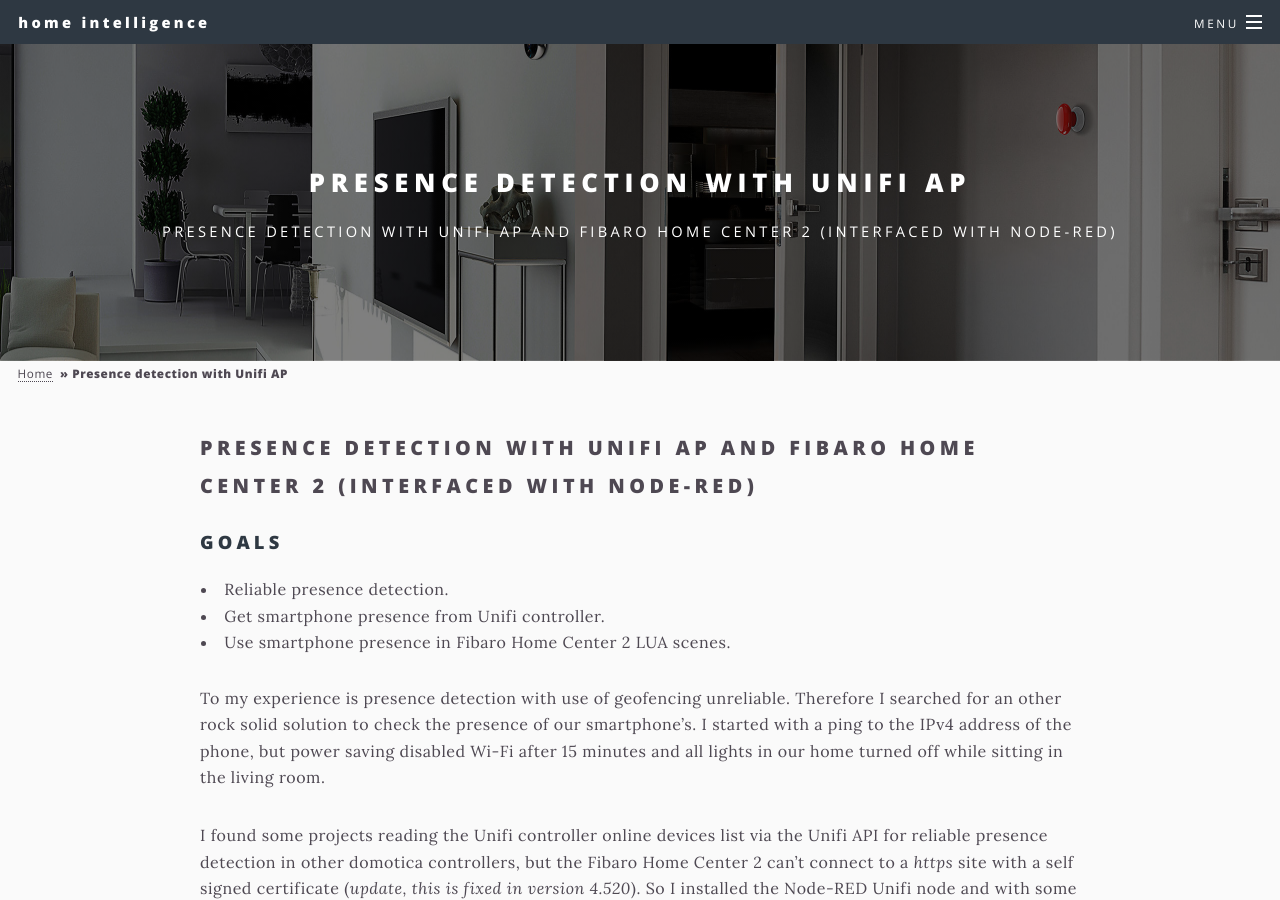
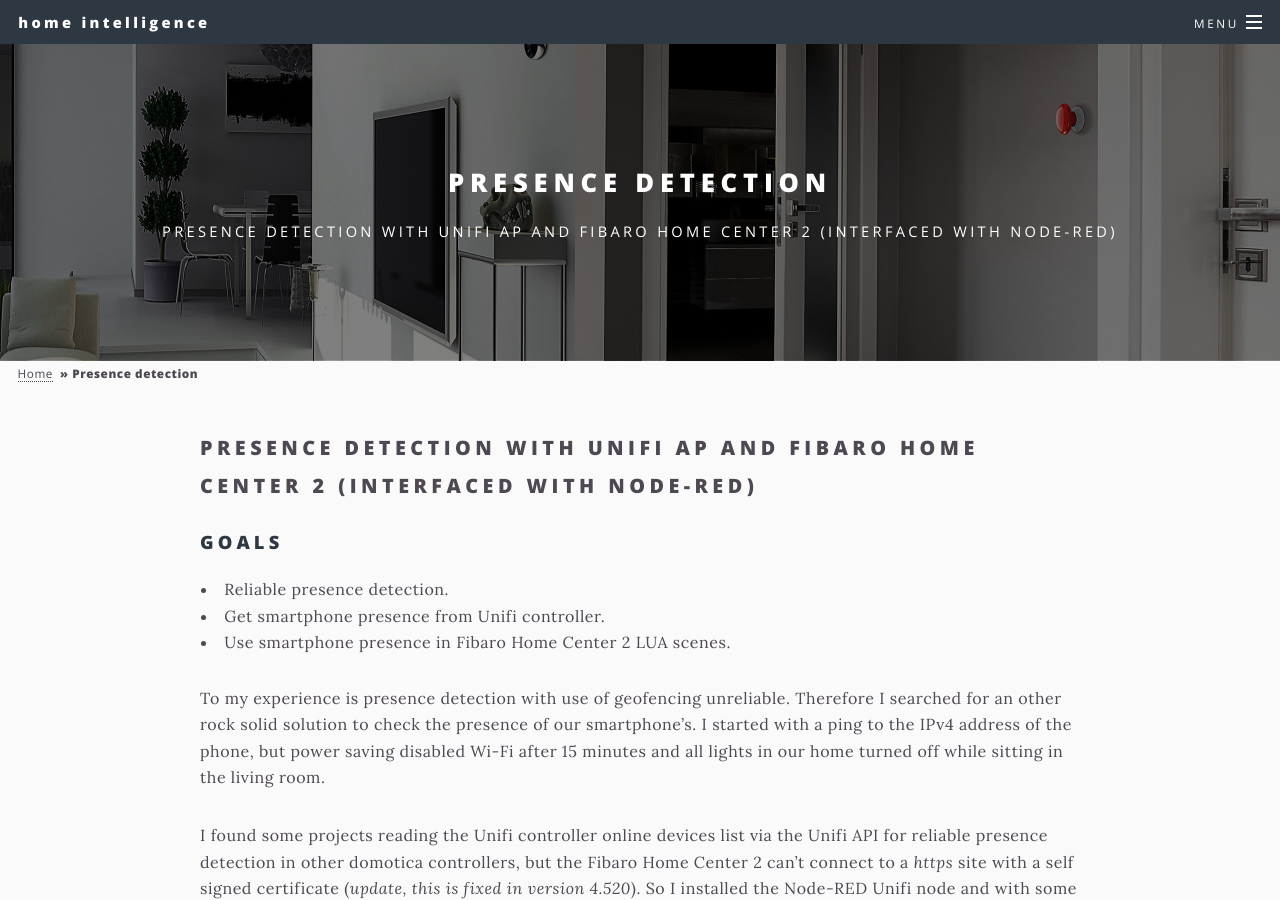
Before and after one commit to joepv/joepv.github.io, a Jekyll site: the page built from _pages/presence.md, in a window 1280 px wide and 900 px high. Built offline with Jekyll 4.4.1, drawn with Linux system fonts in a browser that asks for light colours.

Commit message:
Title changed

```diff
--- a/_pages/presence.md
+++ b/_pages/presence.md
@@ -1,6 +1,6 @@
 ---
 key: 2
-title: Presence detection with Unifi AP
+title: Presence detection
 permalink: /presence/
 excerpt: Presence detection with Unifi AP and Fibaro Home Center 2 (interfaced with Node-RED)
 image: out-of-home-off.jpg
```
